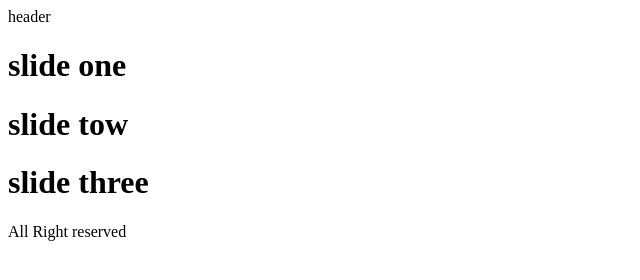
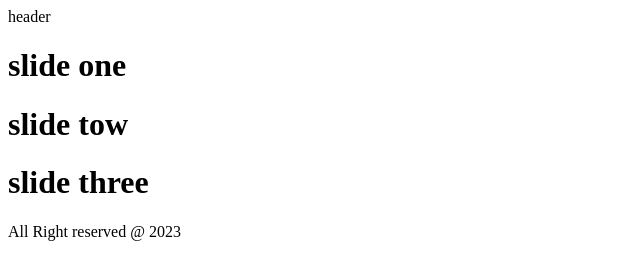
Before and after one commit to RemiJolian/HTML, a plain HTML site: page HTML_My_Projects/New_Projects_1402/Project1.html in a window 1280 px wide. Shown: the full height of the page, 0-640 px from the left. Drawn offline with Linux system fonts and the light colour scheme.

Commit message:
footer updated

```diff
--- a/HTML_My_Projects/New_Projects_1402/Project1.html
+++ b/HTML_My_Projects/New_Projects_1402/Project1.html
@@ -15,7 +15,7 @@
        <h1>slide three</h1>
     </div>
     <footer>
-       All Right reserved
+       All Right reserved @ 2023
     </footer>
 </body>
 </html>
```
